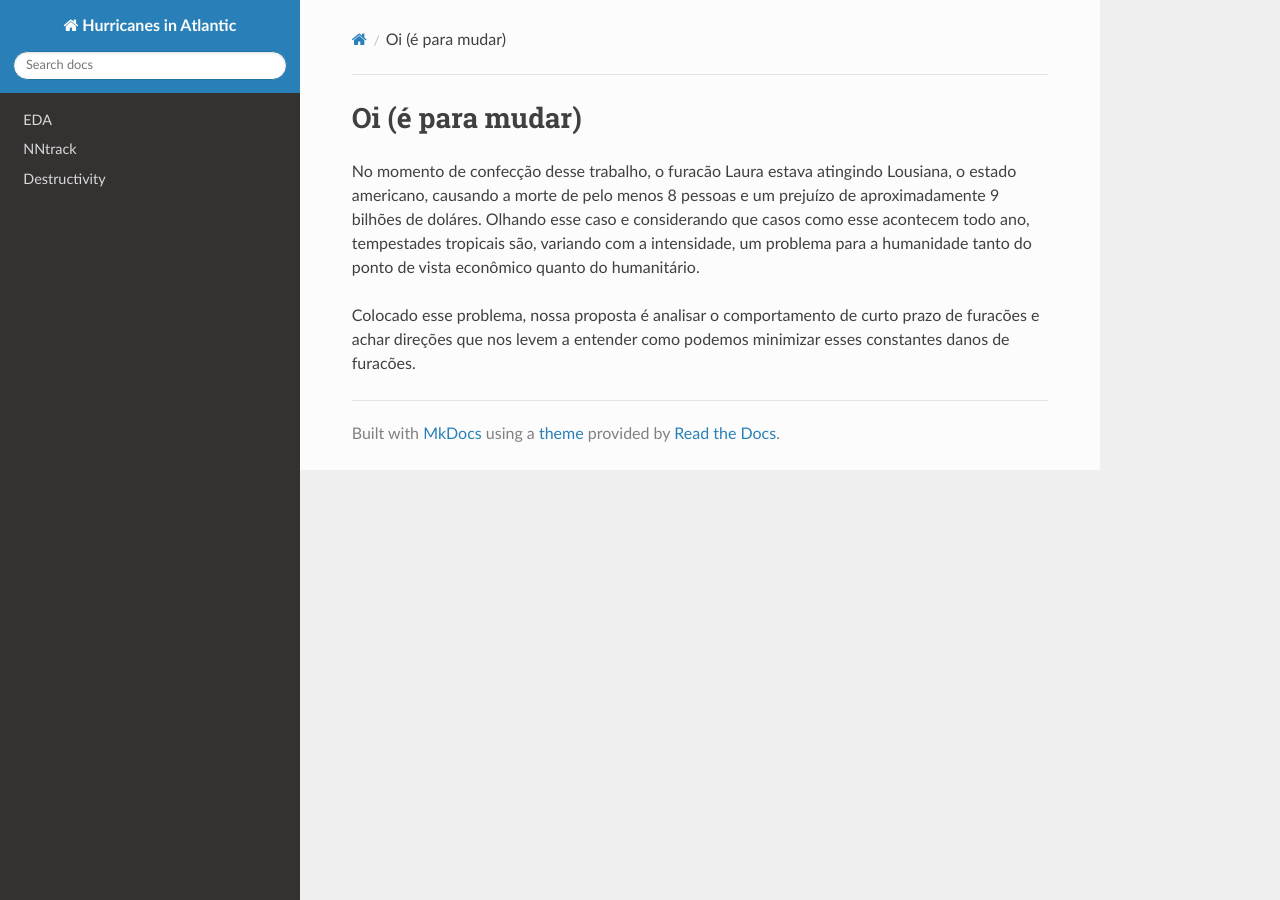
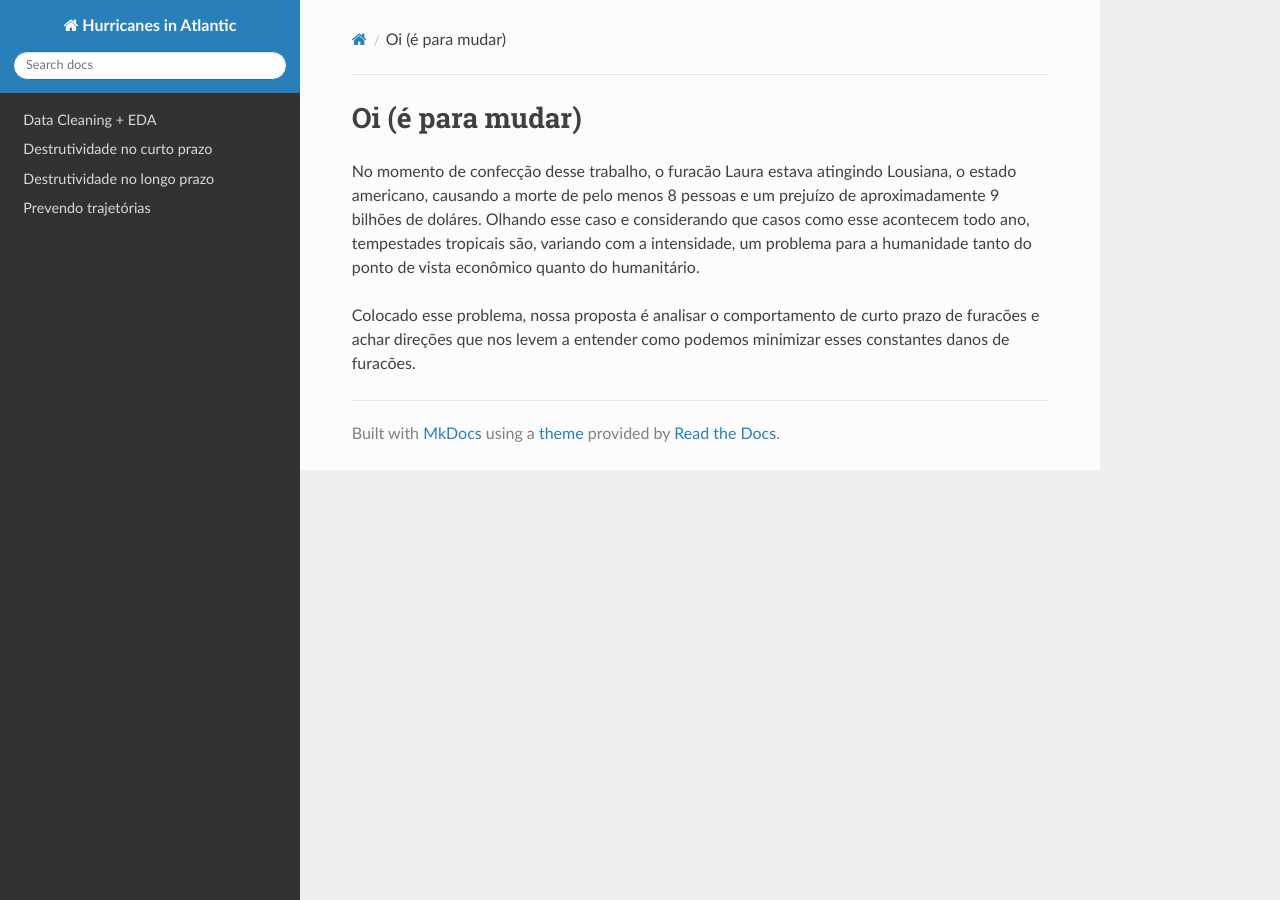
Before and after one commit to reneroliveira/Hurricane_Project, an MkDocs documentation site: the page built from docs/index.md, in a window 1280 px wide. Built offline with MkDocs 1.6.1, drawn with Linux system fonts in a browser that asks for light colours; nearby versions of some CDN libraries.

Commit message:
changing site layout

```diff
--- a/mkdocs.yml
+++ b/mkdocs.yml
@@ -2,9 +2,11 @@
 theme: readthedocs
 
 nav:
-- EDA : Exploratory_Data_Analysis.md
-- NNtrack: NN-TrackPrediction.md
-- Destructivity : PowerDissipationIndex.md
+- Data Cleaning + EDA : Data_Cleaning_and_EDA.md
+- Destrutividade no curto prazo: Analises_variaveis.md
+- Destrutividade no longo prazo: PowerDissipationIndex.md
+- Prevendo trajetórias: NN-TrackPrediction.md
+
 
 extra_javascript:
     - https://cdnjs.cloudflare.com/ajax/libs/mathjax/2.7.0/MathJax.js?config=TeX-AMS-MML_HTMLorMML
```
